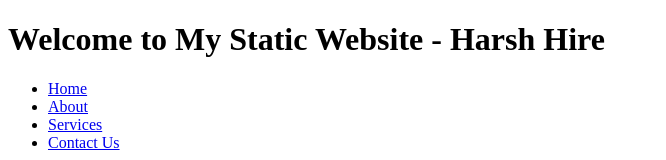
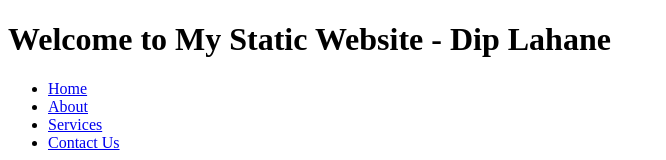
Before and after one commit to Diplahane/Jenkins-CI-CD-Pipeline-with-Docker-and-GitHub, a plain HTML site: page index.html in a window 1280 px wide. Shown: the top 160 px of the page, without its empty margins (0-666 px from the left). Drawn offline with Linux system fonts and the light colour scheme.

Commit message:
Update and rename index (1).html to index.html

```diff
--- a/index (1).html
+++ b/index.html
@@ -5,7 +5,7 @@
   </head>
   <body>
     <header>
-      <h1>Welcome to My Static Website - Harsh Hire</h1>
+      <h1>Welcome to My Static Website - Dip Lahane</h1>
     </header>
     <nav>
       <ul>
```
